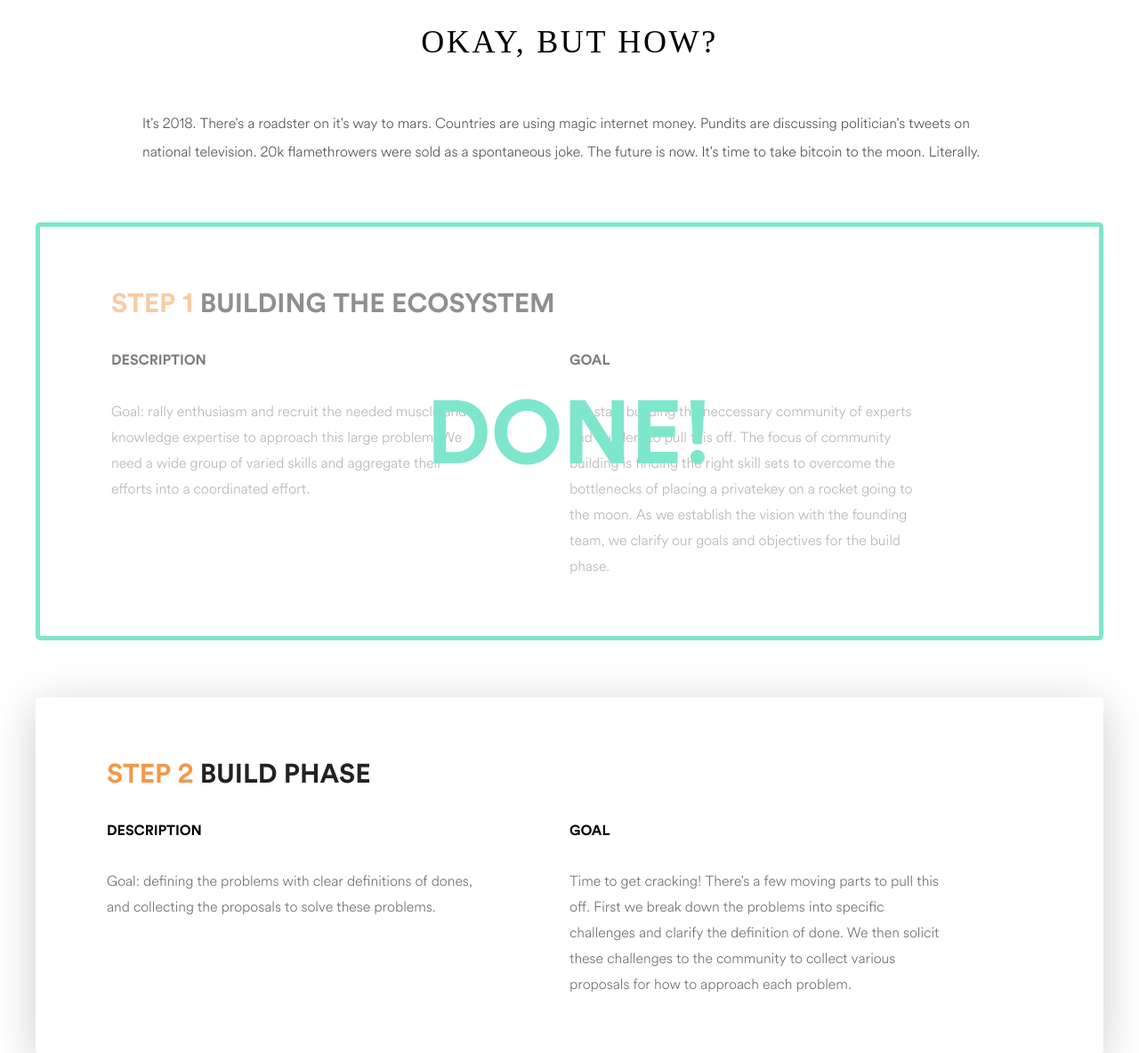
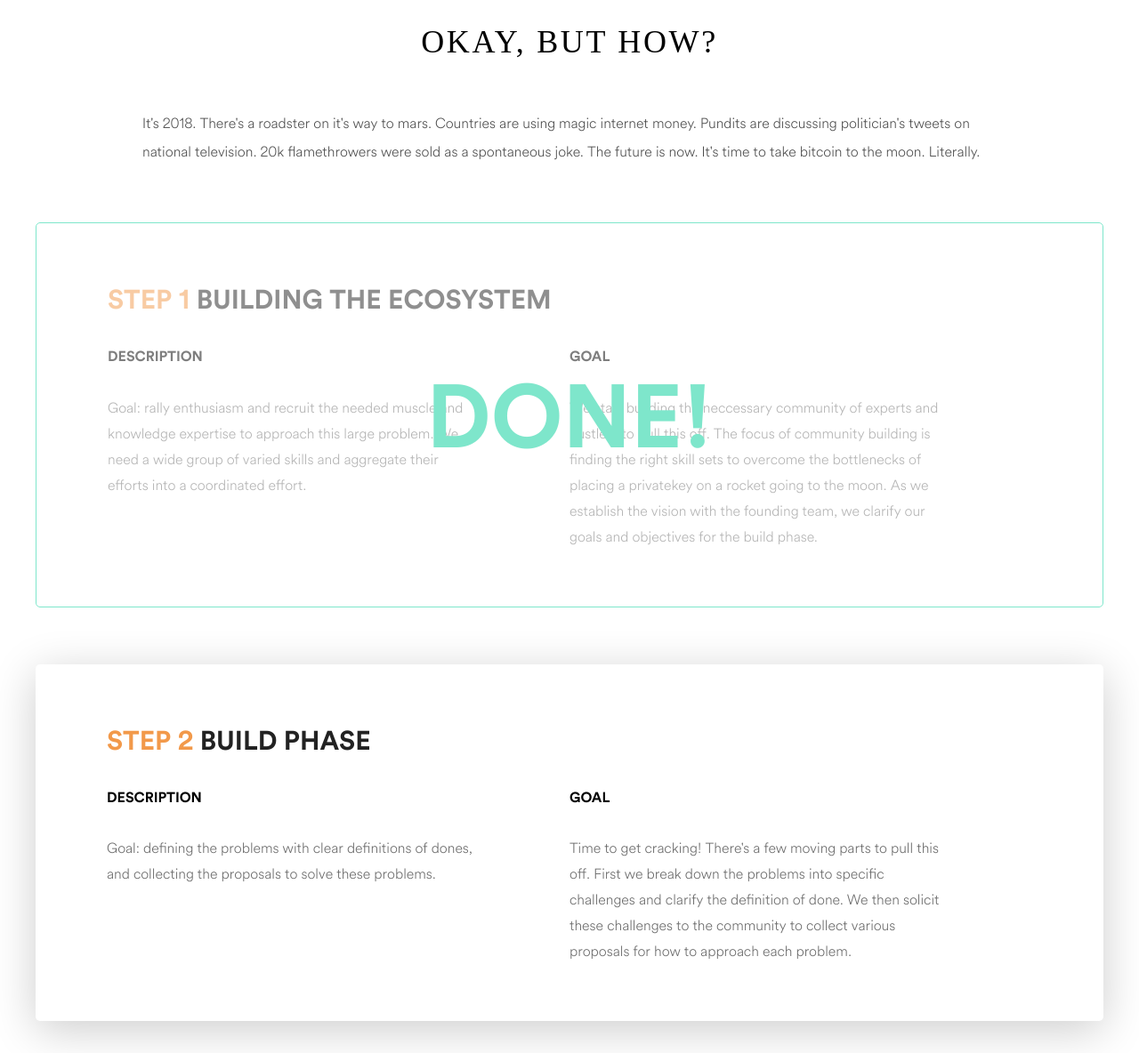
Before and after one commit to AhsanFazal/moonshot-website, a PHP site: page / in a window 1280 px wide. Shown: the part 1032-2216 px from the top of the page at 89% size. Run offline with PHP 8.4, Linux system fonts and the light colour scheme; some libraries are stand-ins or nearby versions; some web fonts are replaced.

Commit message:
Small fix

```diff
--- a/css/main.css
+++ b/css/main.css
@@ -394,7 +394,7 @@ Author Styles
 }
 
 .steps-section .cards .card.done {
-    border: 5px solid #00CF98;
+    border: 1px solid #00CF98;
     opacity: 0.5;
     box-shadow: none;
     position: relative;
--- a/index.html
+++ b/index.html
@@ -147,6 +147,10 @@
                                     <img src="img/github.png">
                                     <div class="ecosystem-button"><a target="_blank" href="https://github.com/orgs/moonshotexpress">Check out our GitHub</a></div>
                                 </div>
+                                <div class="ecosystem-card">
+                                    <img src="img/helmet2.png">
+                                    <div class="ecosystem-button"><a target="_blank" href="https://github.com/orgs/moonshotexpress">Sign up as a pioneer</a></div>
+                                </div>
                             </div>
                         </div>
                         <div class="footer">
```
Also changed, not shown: img/helmet2.png (added).
